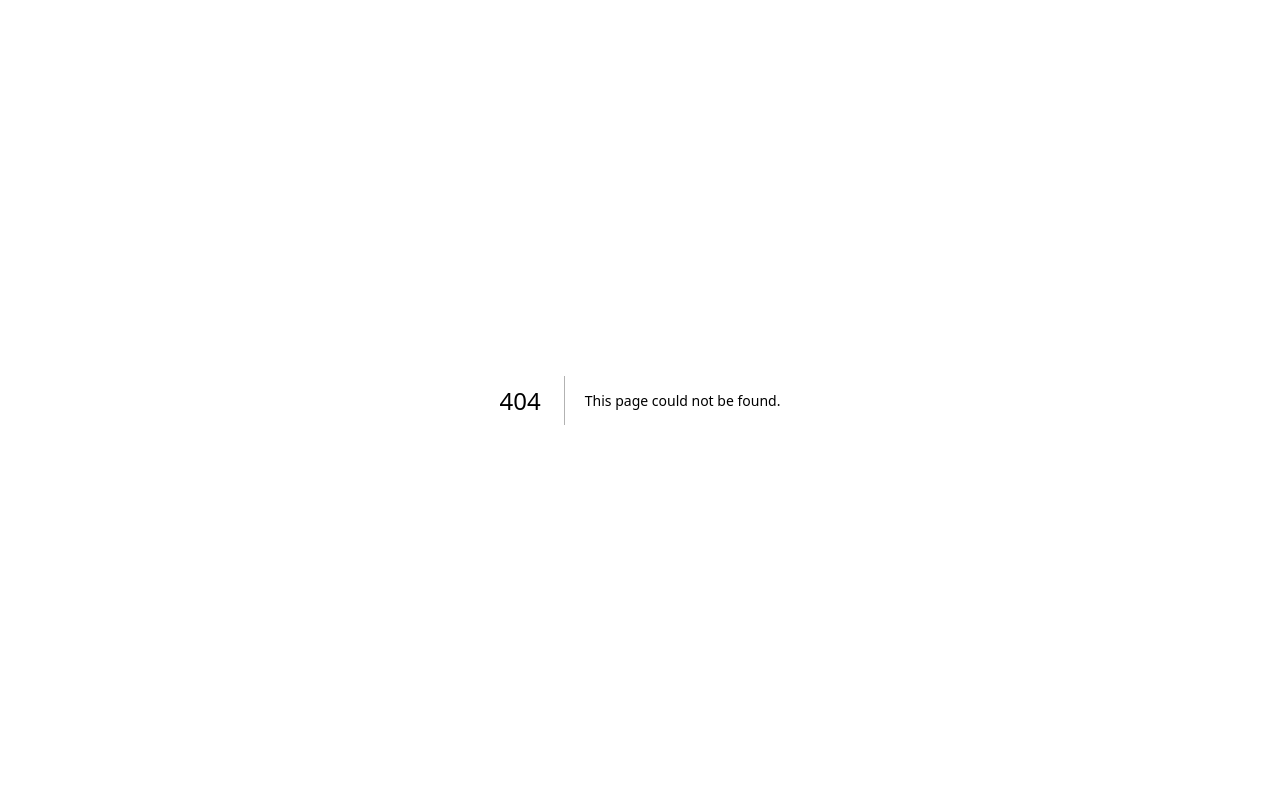
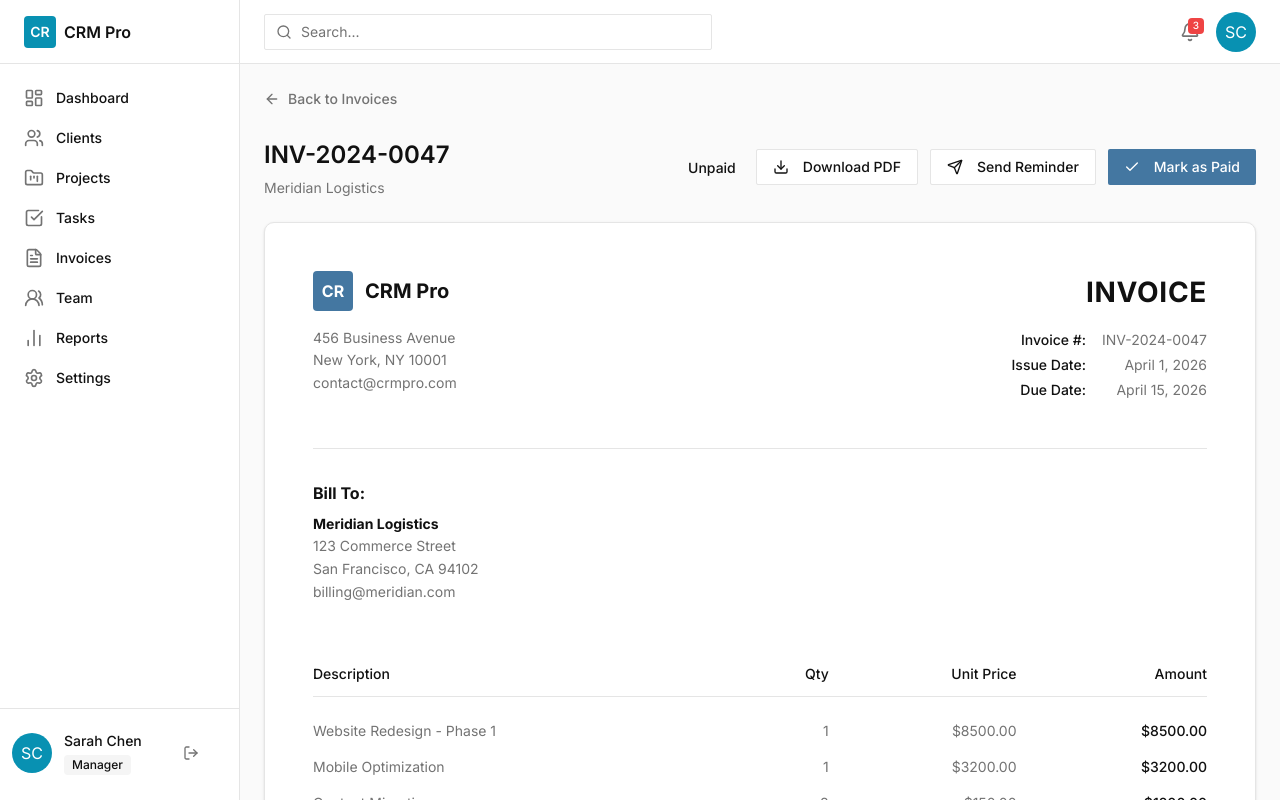
Before and after one commit to code-bd-sana/crm-pro-frontend, a Next.js app: page /invoices/INV-2024-0041 in a window 1280 px wide. Before the commit this address had no page. Built offline with nearby package versions, Linux system fonts and the light colour scheme.

Commit message:
feat: implement invoice details page and link to it from the main invoices list

```diff
--- /dev/null
+++ b/src/app/(dashboard)/invoices/[id]/page.tsx
@@ -0,0 +1,182 @@
+"use client";
+
+import React, { useState, useEffect } from "react";
+import Link from "next/link";
+import { ArrowLeft, Download, Send, Check } from "lucide-react";
+import { Button } from "@/components/ui/button";
+import { Badge } from "@/components/ui/badge";
+import {
+  Table,
+  TableBody,
+  TableCell,
+  TableHead,
+  TableHeader,
+  TableRow,
+} from "@/components/ui/table";
+
+export default function InvoiceDetailsPage({ params }: { params: { id: string } }) {
+  const [isMounted, setIsMounted] = useState(false);
+
+  useEffect(() => {
+    setIsMounted(true);
+  }, []);
+
+  if (!isMounted) return null;
+
+  return (
+    <div className="flex flex-col flex-1 px-6 pt-6 pb-6 gap-6 h-full w-full bg-[#FAFAFA] overflow-y-auto">
+      {/* Back Link */}
+      <div>
+        <Link
+          href="/invoices"
+          className="inline-flex items-center gap-2 text-[#737373] hover:text-[#111111] text-[14px] font-medium transition-colors"
+        >
+          <ArrowLeft className="w-4 h-4" />
+          Back to Invoices
+        </Link>
+      </div>
+
+      {/* Header */}
+      <div className="flex flex-col sm:flex-row justify-between items-start sm:items-center gap-4">
+        <div>
+          <h1 className="text-[24px] font-semibold text-[#111111]">INV-2024-0047</h1>
+          <p className="text-[14px] text-[#737373] mt-1">Meridian Logistics</p>
+        </div>
+        <div className="flex items-center gap-3">
+          <span className="text-[14px] font-medium text-[#111111] mr-2">Unpaid</span>
+          <Button variant="outline" className="border-[#E5E5E5] bg-white text-[#111111] font-medium h-9 px-4 hover:bg-[#F8FAFC] rounded-xs">
+            <Download className="w-4 h-4 mr-2" />
+            Download PDF
+          </Button>
+          <Button variant="outline" className="border-[#E5E5E5] bg-white text-[#111111] font-medium h-9 px-4 hover:bg-[#F8FAFC] rounded-xs">
+            <Send className="w-4 h-4 mr-2" />
+            Send Reminder
+          </Button>
+          <Button className="bg-[#4477A1] hover:bg-[#366083] text-white font-medium h-9 px-4 rounded-xs border-0">
+            <Check className="w-4 h-4 mr-2" />
+            Mark as Paid
+          </Button>
+        </div>
+      </div>
+
+      {/* Invoice Document */}
+      <div className="bg-white border border-[#E5E5E5] rounded-[10px] p-8 md:p-12 shadow-sm max-w-6xl w-full mx-auto">
+
+        {/* Doc Header */}
+        <div className="flex flex-col md:flex-row justify-between items-start mb-12">
+          {/* Company Info */}
+          <div className="flex flex-col gap-4">
+            <div className="flex items-center gap-3">
+              <div className="w-10 h-10 rounded-[4px] bg-[#4477A1] flex items-center justify-center text-white font-bold text-[16px]">
+                CR
+              </div>
+              <span className="text-[20px] font-bold text-[#111111]">CRM Pro</span>
+            </div>
+            <div className="text-[14px] text-[#737373] leading-relaxed">
+              456 Business Avenue<br />
+              New York, NY 10001<br />
+              contact@crmpro.com
+            </div>
+          </div>
+
+          {/* Invoice Meta */}
+          <div className="flex flex-col items-end gap-2 mt-6 md:mt-0 text-right">
+            <h2 className="text-[28px] font-bold text-[#111111] tracking-wide mb-2">INVOICE</h2>
+            <div className="grid grid-cols-2 gap-x-4 gap-y-1 text-[14px]">
+              <span className="text-[#111111] font-medium">Invoice #:</span>
+              <span className="text-[#737373]">INV-2024-0047</span>
+              <span className="text-[#111111] font-medium">Issue Date:</span>
+              <span className="text-[#737373]">April 1, 2026</span>
+              <span className="text-[#111111] font-medium">Due Date:</span>
+              <span className="text-[#737373]">April 15, 2026</span>
+            </div>
+          </div>
+        </div>
+
+        <div className="border-t border-[#E5E5E5] mb-8"></div>
+
+        {/* Bill To */}
+        <div className="mb-12">
+          <h3 className="text-[16px] font-bold text-[#111111] mb-2">Bill To:</h3>
+          <div className="text-[14px] leading-relaxed">
+            <p className="font-bold text-[#111111]">Meridian Logistics</p>
+            <p className="text-[#737373]">
+              123 Commerce Street<br />
+              San Francisco, CA 94102<br />
+              billing@meridian.com
+            </p>
+          </div>
+        </div>
+
+        {/* Table */}
+        <div className="mb-8">
+          <Table>
+            <TableHeader>
+              <TableRow className="border-b border-[#E5E5E5] hover:bg-transparent">
+                <TableHead className="py-3 h-auto px-0 text-[14px] font-medium text-[#111111] w-1/2">Description</TableHead>
+                <TableHead className="py-3 h-auto px-0 text-[14px] font-medium text-[#111111] text-right">Qty</TableHead>
+                <TableHead className="py-3 h-auto px-0 text-[14px] font-medium text-[#111111] text-right">Unit Price</TableHead>
+                <TableHead className="py-3 h-auto px-0 text-[14px] font-medium text-[#111111] text-right">Amount</TableHead>
+              </TableRow>
+            </TableHeader>
+            <TableBody className="text-[14px]">
+              <TableRow className="border-0 hover:bg-transparent">
+                <TableCell className="pt-6 pb-2 px-0 text-[#737373]">Website Redesign - Phase 1</TableCell>
+                <TableCell className="pt-6 pb-2 px-0 text-[#737373] text-right">1</TableCell>
+                <TableCell className="pt-6 pb-2 px-0 text-[#737373] text-right">$8500.00</TableCell>
+                <TableCell className="pt-6 pb-2 px-0 text-[#111111] font-medium text-right">$8500.00</TableCell>
+              </TableRow>
+              <TableRow className="border-0 hover:bg-transparent">
+                <TableCell className="py-2 px-0 text-[#737373]">Mobile Optimization</TableCell>
+                <TableCell className="py-2 px-0 text-[#737373] text-right">1</TableCell>
+                <TableCell className="py-2 px-0 text-[#737373] text-right">$3200.00</TableCell>
+                <TableCell className="py-2 px-0 text-[#111111] font-medium text-right">$3200.00</TableCell>
+              </TableRow>
+              <TableRow className="border-0 hover:bg-transparent">
+                <TableCell className="py-2 px-0 text-[#737373]">Content Migration</TableCell>
+                <TableCell className="py-2 px-0 text-[#737373] text-right">8</TableCell>
+                <TableCell className="py-2 px-0 text-[#737373] text-right">$150.00</TableCell>
+                <TableCell className="py-2 px-0 text-[#111111] font-medium text-right">$1200.00</TableCell>
+              </TableRow>
+            </TableBody>
+          </Table>
+        </div>
+
+        <div className="border-t border-[#E5E5E5] mb-6"></div>
+
+        {/* Totals */}
+        <div className="flex justify-end mb-12">
+          <div className="w-[300px]">
+            <div className="flex justify-between items-center py-2 text-[14px]">
+              <span className="text-[#737373]">Subtotal:</span>
+              <span className="text-[#111111] font-bold">$12900.00</span>
+            </div>
+            <div className="flex justify-between items-center py-2 text-[14px]">
+              <span className="text-[#737373]">Tax (10%):</span>
+              <span className="text-[#111111] font-bold">$1290.00</span>
+            </div>
+            <div className="flex justify-between items-center mt-2 pt-4 border-t border-[#E5E5E5]">
+              <span className="text-[16px] font-bold text-[#111111]">Total:</span>
+              <span className="text-[18px] font-bold text-[#111111]">$14190.00</span>
+            </div>
+          </div>
+        </div>
+
+        <div className="border-t border-[#E5E5E5] mb-6"></div>
+
+        {/* Footer Info */}
+        <div>
+          <h3 className="text-[16px] font-bold text-[#111111] mb-3">Payment Instructions</h3>
+          <div className="text-[14px] text-[#737373] leading-relaxed">
+            Bank: First National Bank<br />
+            Account: 1234567890<br />
+            Routing: 987654321<br />
+            <br />
+            Please include invoice number in payment reference.
+          </div>
+        </div>
+
+      </div>
+    </div>
+  );
+}
--- a/src/app/(dashboard)/invoices/page.tsx
+++ b/src/app/(dashboard)/invoices/page.tsx
@@ -1,6 +1,7 @@
 "use client";
 
 import React, { useState } from "react";
+import Link from "next/link";
 import { Search, Filter, Plus, MoreHorizontal } from "lucide-react";
 import { Input } from "@/components/ui/input";
 import { Badge } from "@/components/ui/badge";
@@ -179,7 +180,9 @@ export default function InvoicesPage() {
             {invoicesData.map((invoice) => (
               <TableRow key={invoice.id} className="border-b border-[#E5E5E5] hover:bg-[#F8FAFC]">
                 <TableCell className="px-6 py-3 h-[49px] text-[14px] font-medium text-[#111111] whitespace-nowrap">
-                  {invoice.id}
+                  <Link href={`/invoices/${invoice.id}`} className="hover:text-[#0891B2] hover:underline transition-colors">
+                    {invoice.id}
+                  </Link>
                 </TableCell>
                 <TableCell className="px-6 py-3 h-[49px] text-[14px] text-[#737373] whitespace-nowrap">
                   {invoice.client}
```
